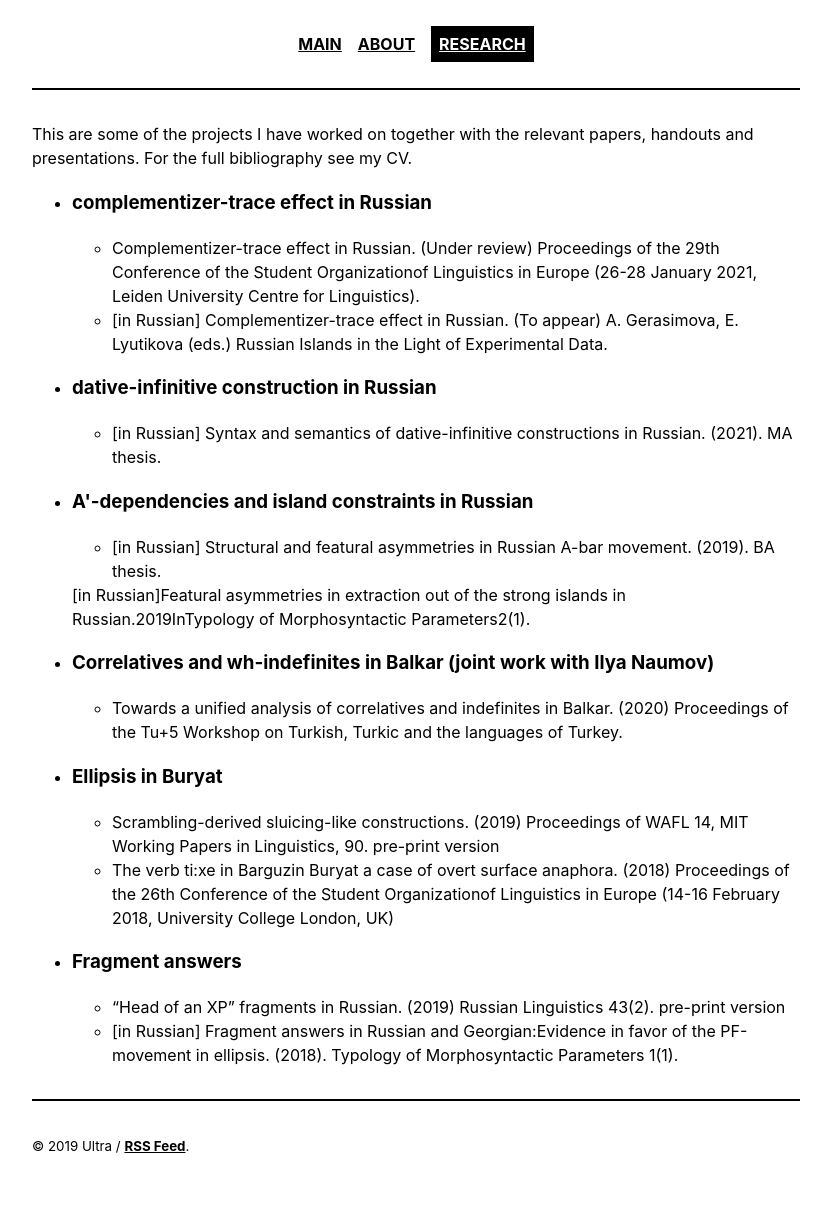
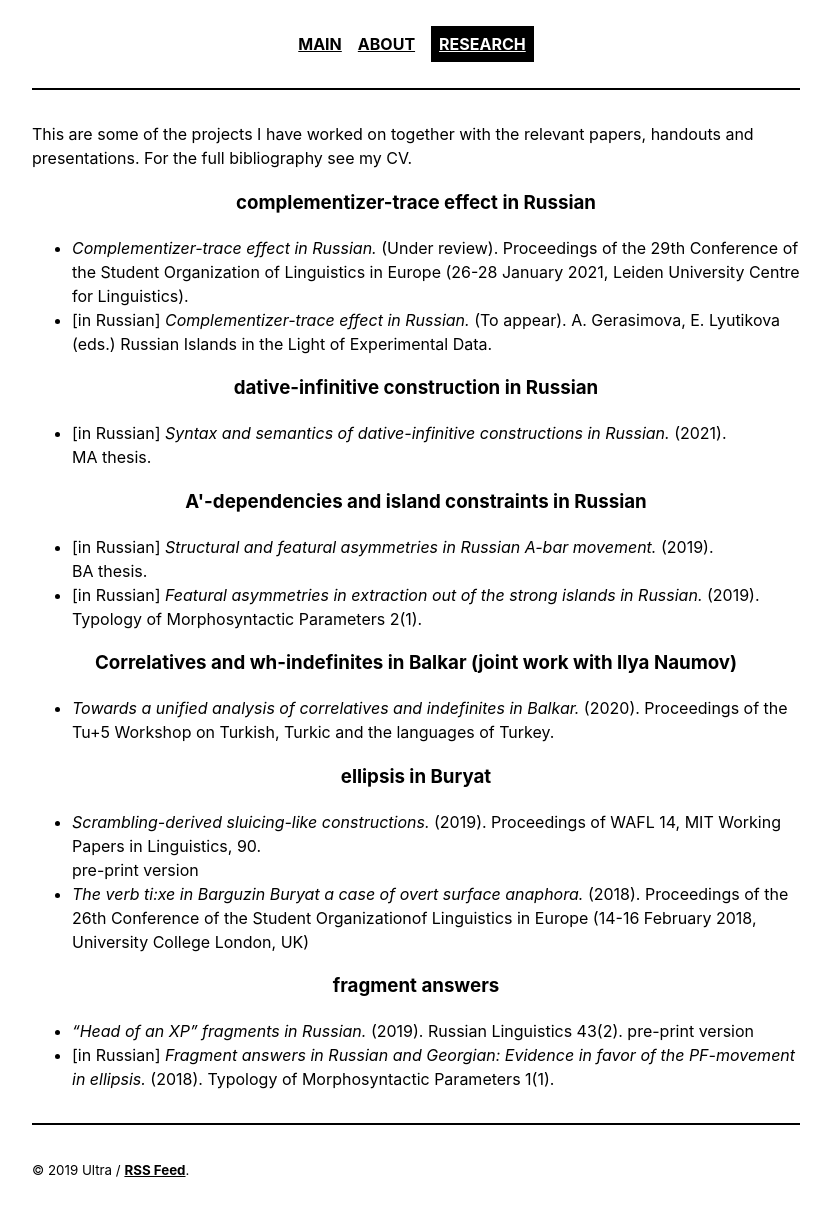
Before and after one commit to morgunova-katya/morgunova-katya.github.io, a Jekyll site: the page built from _pages/research.md, in a window 1280 px wide. Shown: the whole page, without its empty margins (224-1054 px from the left). Built offline with Jekyll 4.4.1, drawn with Linux system fonts in a browser that asks for light colours; before the commit the page ends 1205 px from its top, so only the background shows below that.

Commit message:
papers edited

```diff
--- a/_pages/research.md
+++ b/_pages/research.md
@@ -5,47 +5,43 @@ title: Research
 
 This are some of the projects I have worked on together with the relevant papers, handouts and presentations. For the full bibliography see my CV.
 
-<ul>
-<li> <h3> complementizer-trace effect in Russian </h3> </li>
+<center><h3> complementizer-trace effect in Russian </h3> </center>
 
 <ul>
-<li>Complementizer-trace effect in Russian. (Under review) Proceedings of the 29th Conference  of the Student Organizationof Linguistics in Europe  (26-28 January 2021, Leiden University Centre for Linguistics).</li>
-<li>[in Russian] Complementizer-trace effect in Russian. (To appear) A. Gerasimova, E. Lyutikova (eds.) Russian Islands in the Light of Experimental Data. </li>
+<li><i>Complementizer-trace effect in Russian.</i> (Under review). Proceedings of the 29th Conference of the Student Organization of Linguistics in Europe (26-28 January 2021, Leiden University Centre for Linguistics).</li>
+<li>[in Russian] <i>Complementizer-trace effect in Russian.</i> (To appear). A. Gerasimova, E. Lyutikova (eds.) Russian Islands in the Light of Experimental Data. </li>
 </ul>
 
-<li><h3> dative-infinitive construction in Russian </h3></li>
+<center><h3> dative-infinitive construction in Russian </h3></center>
 
 <ul>
-<li> [in Russian] Syntax and semantics of dative-infinitive constructions in Russian. (2021). MA thesis. </li>
+<li> [in Russian] <i>Syntax and semantics of dative-infinitive constructions in Russian.</i> (2021). <br> MA thesis. </li>
 </ul>
 
-<li><h3> A'-dependencies and island constraints in Russian </h3></li>
+<center><h3> A'-dependencies and island constraints in Russian </h3></center>
 
 <ul>
-<li> [in Russian] Structural and featural asymmetries in Russian A-bar movement. (2019). BA thesis. </li>
+<li> [in Russian] <i>Structural and featural asymmetries in Russian A-bar movement.</i> (2019). <br> BA thesis. </li>
+<li> [in Russian] <i>Featural asymmetries in extraction out of the strong islands in Russian.</i> (2019). Typology of Morphosyntactic Parameters 2(1). </li>
 </ul>
 
-[in Russian]Featural asymmetries in extraction out of the strong islands in Russian.2019InTypology of Morphosyntactic Parameters2(1).
-
-<li><h3> Correlatives and wh-indefinites in Balkar (joint work with Ilya Naumov) </h3></li>
+<center><h3> Correlatives and wh-indefinites in Balkar (joint work with Ilya Naumov) </h3></center>
 
 <ul>
-<li>Towards a unified analysis of correlatives and indefinites in Balkar. (2020) Proceedings of the Tu+5 Workshop on Turkish, Turkic and the languages of Turkey.</li>
+<li> <i>Towards a unified analysis of correlatives and indefinites in Balkar.</i> (2020). Proceedings of the Tu+5 Workshop on Turkish, Turkic and the languages of Turkey.</li>
 </ul>
 
-<li><h3> Ellipsis in Buryat </h3></li>
+<center><h3> ellipsis in Buryat </h3></center>
 
 <ul>
-<li> Scrambling-derived sluicing-like constructions. (2019) Proceedings of WAFL 14, MIT Working Papers in Linguistics, 90. pre-print version</li>
+<li> <i>Scrambling-derived sluicing-like constructions.</i> (2019). Proceedings of WAFL 14, MIT Working Papers in Linguistics, 90. <br> pre-print version</li>
 
-<li> The verb ti:xe in Barguzin Buryat  a case of overt surface anaphora. (2018) Proceedings of the 26th Conference  of the Student Organizationof Linguistics in Europe  (14-16 February 2018, University College London, UK) </li>
+<li> <i>The verb ti:xe in Barguzin Buryat a case of overt surface anaphora.</i> (2018). Proceedings of the 26th Conference  of the Student Organizationof Linguistics in Europe (14-16 February 2018, University College London, UK) </li>
 </ul>
 
-<li><h3> Fragment answers </h3></li>
+<center><h3> fragment answers </h3></center>
 
 <ul>
-<li>“Head of an XP” fragments in Russian. (2019) Russian Linguistics 43(2). pre-print version </li>
-<li>[in Russian] Fragment answers in Russian and Georgian:Evidence in favor of the PF-movement in ellipsis. (2018). Typology of Morphosyntactic Parameters 1(1). </li>
+<li><i>“Head of an XP” fragments in Russian.</i> (2019). Russian Linguistics 43(2). pre-print version </li>
+<li>[in Russian] <i>Fragment answers in Russian and Georgian: Evidence in favor of the PF-movement in ellipsis.</i> (2018). Typology of Morphosyntactic Parameters 1(1). </li>
 </ul>
-
-</ul>
```
Also changed, not shown: _pages/about.md (+3 -1 lines).
